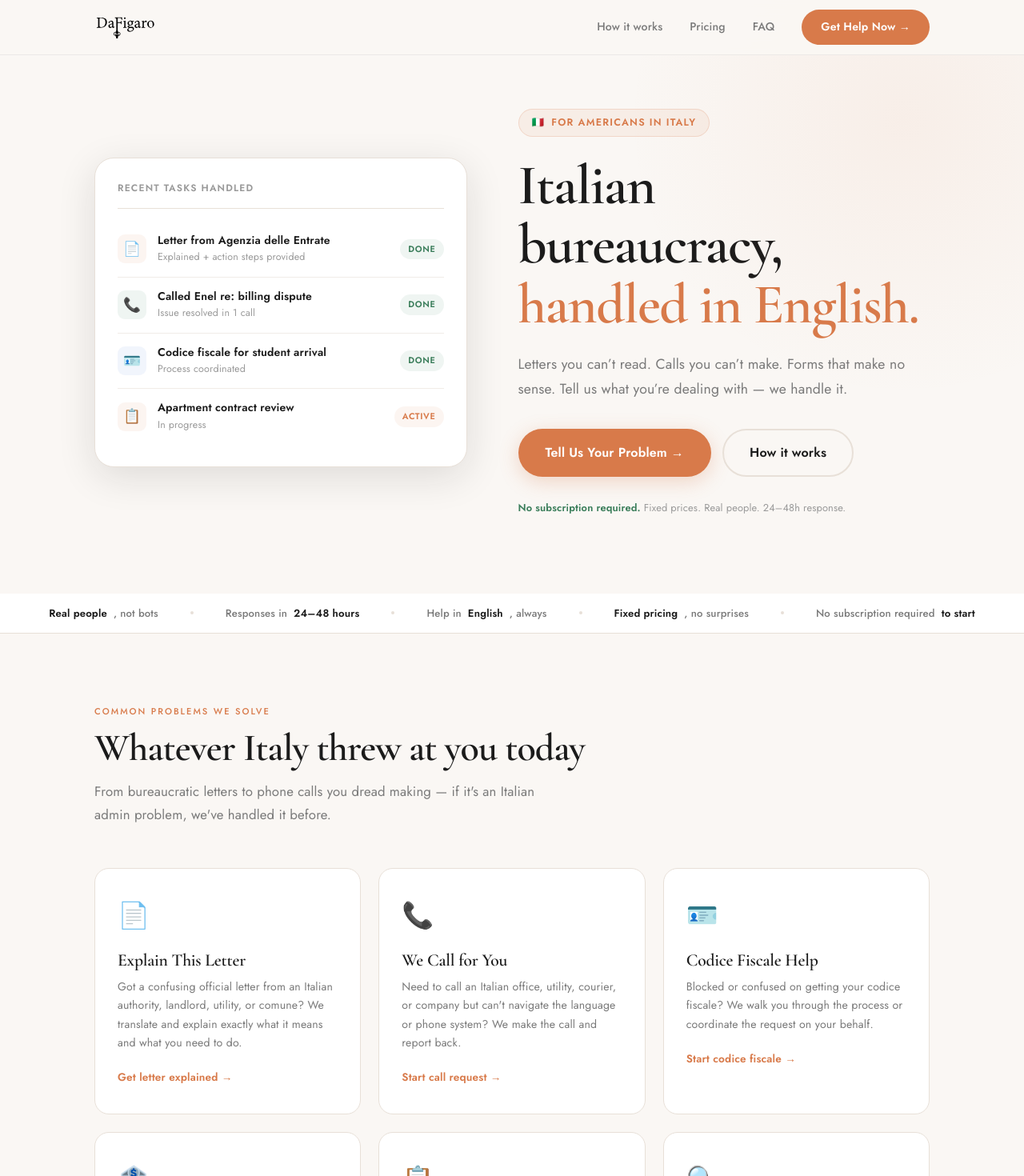
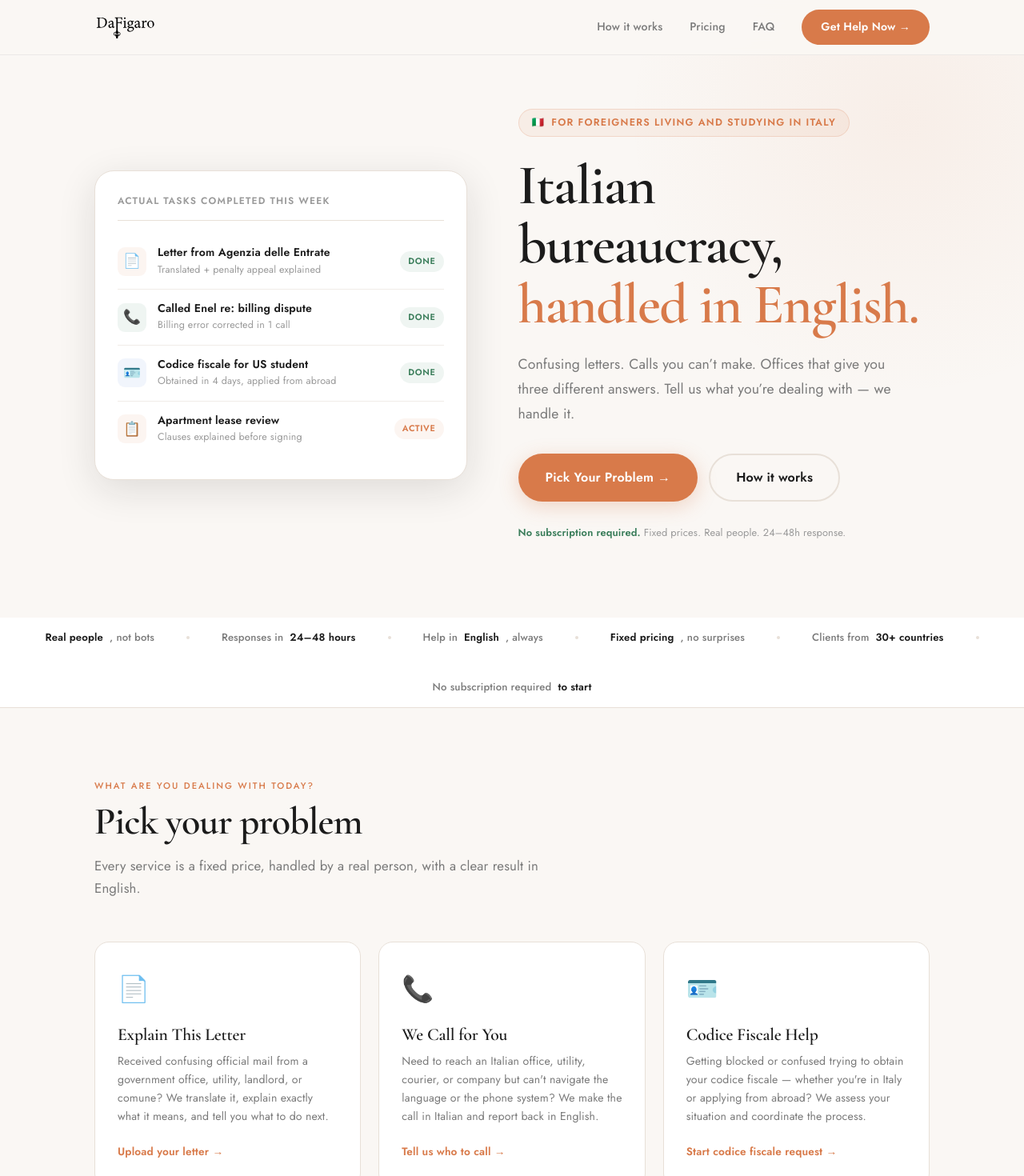
Before and after one commit to Sorvantis999/dafigaro, a Next.js app: page / in a window 1280 px wide. Shown: the top 1470 px of the page at 80% size. Built offline with nearby package versions, Linux system fonts and the light colour scheme.

Commit message:
CRO pass: logo +20%, empathy copy, trust bar +1 signal, sharper cards/CTAs, case story section, urgency bottom CTA

```diff
--- a/src/app/globals.css
+++ b/src/app/globals.css
@@ -1532,3 +1532,58 @@ details.faq-item[open] summary::after {
   max-width: 680px;
   line-height: 1.4;
 }
+
+/* ===== CASE STORY ===== */
+.case-story {
+  padding: var(--section-padding) 0;
+  background: var(--cream);
+}
+
+.case-grid {
+  display: grid;
+  grid-template-columns: 1fr auto 1fr auto 1fr;
+  gap: 24px;
+  align-items: start;
+}
+
+.case-step {
+  background: var(--white);
+  border: 1px solid var(--border);
+  border-radius: var(--radius-lg);
+  padding: 28px 24px;
+}
+
+.case-step-num {
+  font-family: var(--font-body);
+  font-size: 0.72rem;
+  font-weight: 700;
+  text-transform: uppercase;
+  letter-spacing: 0.12em;
+  color: var(--orange);
+  margin-bottom: 12px;
+}
+
+.case-step p {
+  font-size: 0.95rem;
+  color: var(--gray);
+  line-height: 1.75;
+  margin: 0;
+}
+
+.case-arrow-sep {
+  font-size: 1.6rem;
+  color: var(--border);
+  padding-top: 32px;
+  user-select: none;
+}
+
+@media (max-width: 768px) {
+  .case-grid {
+    grid-template-columns: 1fr;
+  }
+  .case-arrow-sep {
+    transform: rotate(90deg);
+    padding-top: 0;
+    text-align: center;
+  }
+}
--- a/src/app/page.tsx
+++ b/src/app/page.tsx
@@ -15,13 +15,13 @@ export default function Home() {
             {/* Z position 1 + 3: visual proof — left column */}
             <div className="hero-visual">
               <div className="hero-panel">
-                <div className="hero-panel-label">Recent tasks handled</div>
+                <div className="hero-panel-label">Actual tasks completed this week</div>
 
                 <div className="task-row">
                   <div className="task-dot orange">📄</div>
                   <div className="task-info">
                     <div className="task-name">Letter from Agenzia delle Entrate</div>
-                    <div className="task-detail">Explained + action steps provided</div>
+                    <div className="task-detail">Translated + penalty appeal explained</div>
                   </div>
                   <span className="task-badge done">Done</span>
                 </div>
@@ -30,7 +30,7 @@ export default function Home() {
                   <div className="task-dot green">📞</div>
                   <div className="task-info">
                     <div className="task-name">Called Enel re: billing dispute</div>
-                    <div className="task-detail">Issue resolved in 1 call</div>
+                    <div className="task-detail">Billing error corrected in 1 call</div>
                   </div>
                   <span className="task-badge done">Done</span>
                 </div>
@@ -38,8 +38,8 @@ export default function Home() {
                 <div className="task-row">
                   <div className="task-dot blue">🪪</div>
                   <div className="task-info">
-                    <div className="task-name">Codice fiscale for student arrival</div>
-                    <div className="task-detail">Process coordinated</div>
+                    <div className="task-name">Codice fiscale for US student</div>
+                    <div className="task-detail">Obtained in 4 days, applied from abroad</div>
                   </div>
                   <span className="task-badge done">Done</span>
                 </div>
@@ -47,8 +47,8 @@ export default function Home() {
                 <div className="task-row">
                   <div className="task-dot orange">📋</div>
                   <div className="task-info">
-                    <div className="task-name">Apartment contract review</div>
-                    <div className="task-detail">In progress</div>
+                    <div className="task-name">Apartment lease review</div>
+                    <div className="task-detail">Clauses explained before signing</div>
                   </div>
                   <span className="task-badge active">Active</span>
                 </div>
@@ -58,7 +58,7 @@ export default function Home() {
             {/* Z position 2 + 4: headline top-right, CTA terminal bottom-right */}
             <div className="hero-right">
               <div className="hero-eyebrow">
-                <span>🇮🇹</span> For Americans in Italy
+                <span>🇮🇹</span> For foreigners living and studying in Italy
               </div>
 
               <h1>
@@ -67,14 +67,14 @@ export default function Home() {
               </h1>
 
               <p className="hero-sub">
-                Letters you can&rsquo;t read. Calls you can&rsquo;t make. Forms that make no sense.
+                Confusing letters. Calls you can&rsquo;t make. Offices that give you three different answers.
                 Tell us what you&rsquo;re dealing with — we handle it.
               </p>
 
               {/* CTA at Z terminal: bottom-right of fold */}
               <div className="hero-actions">
-                <Link href="#get-help" className="btn-primary">
-                  Tell Us Your Problem →
+                <Link href="#services" className="btn-primary">
+                  Pick Your Problem →
                 </Link>
                 <Link href="#how-it-works" className="btn-secondary">
                   How it works
@@ -110,6 +110,10 @@ export default function Home() {
           </div>
           <div className="trust-dot" />
           <div className="trust-item">
+            Clients from <strong>30+ countries</strong>
+          </div>
+          <div className="trust-dot" />
+          <div className="trust-item">
             No subscription required <strong>to start</strong>
           </div>
         </div>
@@ -118,32 +122,32 @@ export default function Home() {
       {/* ── PROBLEMS ── */}
       <section className="problems" id="services">
         <div className="container">
-          <div className="eyebrow">Common Problems We Solve</div>
-          <h2 className="section-title">Whatever Italy threw at you today</h2>
+          <div className="eyebrow">What are you dealing with today?</div>
+          <h2 className="section-title">Pick your problem</h2>
           <p className="section-sub">
-            From bureaucratic letters to phone calls you dread making — if it's an Italian admin problem, we've handled it before.
+            Every service is a fixed price, handled by a real person, with a clear result in English.
           </p>
 
           <div className="problems-grid">
             <Link href="/explain-this-letter" className="problem-card">
               <div className="problem-icon">📄</div>
               <h3>Explain This Letter</h3>
-              <p>Got a confusing official letter from an Italian authority, landlord, utility, or comune? We translate and explain exactly what it means and what you need to do.</p>
-              <span className="card-arrow">Get letter explained →</span>
+              <p>Received confusing official mail from a government office, utility, landlord, or comune? We translate it, explain exactly what it means, and tell you what to do next.</p>
+              <span className="card-arrow">Upload your letter →</span>
             </Link>
 
             <Link href="/we-call-for-you" className="problem-card">
               <div className="problem-icon">📞</div>
               <h3>We Call for You</h3>
-              <p>Need to call an Italian office, utility, courier, or company but can't navigate the language or phone system? We make the call and report back.</p>
-              <span className="card-arrow">Start call request →</span>
+              <p>Need to reach an Italian office, utility, courier, or company but can't navigate the language or the phone system? We make the call in Italian and report back in English.</p>
+              <span className="card-arrow">Tell us who to call →</span>
             </Link>
 
             <Link href="/codice-fiscale-help" className="problem-card">
               <div className="problem-icon">🪪</div>
               <h3>Codice Fiscale Help</h3>
-              <p>Blocked or confused on getting your codice fiscale? We walk you through the process or coordinate the request on your behalf.</p>
-              <span className="card-arrow">Start codice fiscale →</span>
+              <p>Getting blocked or confused trying to obtain your codice fiscale — whether you're in Italy or applying from abroad? We assess your situation and coordinate the process.</p>
+              <span className="card-arrow">Start codice fiscale request →</span>
             </Link>
 
             <div className="problem-card" style={{ cursor: 'default' }}>
@@ -351,6 +355,35 @@ export default function Home() {
         </div>
       </section>
 
+      {/* ── CASE STORY ── */}
+      <section className="case-story">
+        <div className="container-narrow">
+          <div className="eyebrow">A Real Example</div>
+          <h2 className="section-title" style={{ fontSize: 'clamp(1.6rem, 3vw, 2.4rem)', marginBottom: 48 }}>What a typical request looks like</h2>
+
+          <div className="case-grid">
+            <div className="case-step">
+              <div className="case-step-num">The problem</div>
+              <p>A client in Florence received a formal notice from the Agenzia delle Entrate. The letter was four pages of dense Italian. She didn't know if she owed money, needed to respond, or if something had gone wrong with her taxes.</p>
+            </div>
+
+            <div className="case-arrow-sep">→</div>
+
+            <div className="case-step">
+              <div className="case-step-num">What we did</div>
+              <p>She uploaded the letter through our form. Within 6 hours, our team had reviewed it, identified it as a routine compliance check — not a penalty — and drafted a plain-English explanation of what it was, what it wasn't, and the one simple step she needed to take.</p>
+            </div>
+
+            <div className="case-arrow-sep">→</div>
+
+            <div className="case-step">
+              <div className="case-step-num">The outcome</div>
+              <p>She responded to the Agenzia correctly and on time. No fine. No follow-up. The thing that had caused three days of anxiety took us 6 hours to resolve — for €29.</p>
+            </div>
+          </div>
+        </div>
+      </section>
+
       {/* ── MEMBERSHIP ── */}
       <section className="membership" id="membership">
         <div className="container">
@@ -467,24 +500,24 @@ export default function Home() {
       {/* ── BOTTOM CTA ── */}
       <section className="bottom-cta" id="get-help">
         <div className="container">
-          <div className="eyebrow">Ready?</div>
-          <h2>Start with one problem.</h2>
-          <p>No subscription. No commitment. Just tell us what you're dealing with and we'll tell you exactly how we can help.</p>
+          <div className="eyebrow">Dealing with something right now?</div>
+          <h2>Tell us what Italy threw at you.</h2>
+          <p>No subscription. No commitment. Describe your problem and we&apos;ll handle it — clearly, in English, at a fixed price.</p>
 
           <div style={{ display: 'flex', gap: '14px', justifyContent: 'center', flexWrap: 'wrap' }}>
             <Link href="/explain-this-letter" className="btn-primary">
-              📄 Explain a Letter — €29
+              📄 Upload a Letter — €29
             </Link>
             <Link href="/we-call-for-you" className="btn-primary">
-              📞 Make a Call — €49
+              📞 Tell Us Who to Call — €49
             </Link>
             <Link href="/codice-fiscale-help" className="btn-primary">
-              🪪 Codice Fiscale — from €149
+              🪪 Start Codice Fiscale Request — from €149
             </Link>
           </div>
 
           <p className="micro-trust" style={{ marginTop: '20px', fontSize: '0.8rem', color: 'var(--gray-light)' }}>
-            Real people. Fixed prices. Clear outcomes.
+            Real people. Fixed prices. Clear outcomes. Response within 24–48 hours.
           </p>
         </div>
       </section>
--- a/src/components/Nav.tsx
+++ b/src/components/Nav.tsx
@@ -9,8 +9,8 @@ export default function Nav() {
           <Image
             src="/assets/dafigaro-full.svg"
             alt="DaFigaro"
-            width={140}
-            height={40}
+            width={168}
+            height={48}
             priority
           />
         </Link>
```
